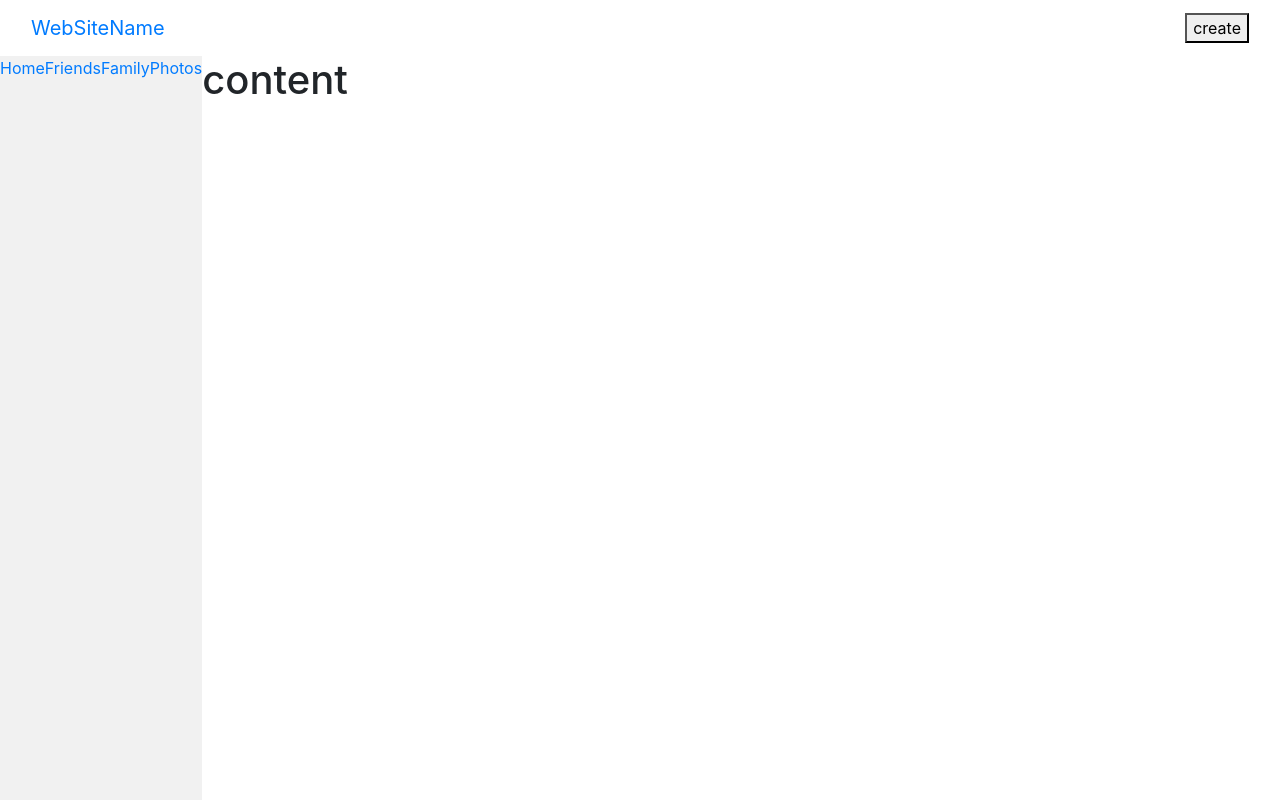
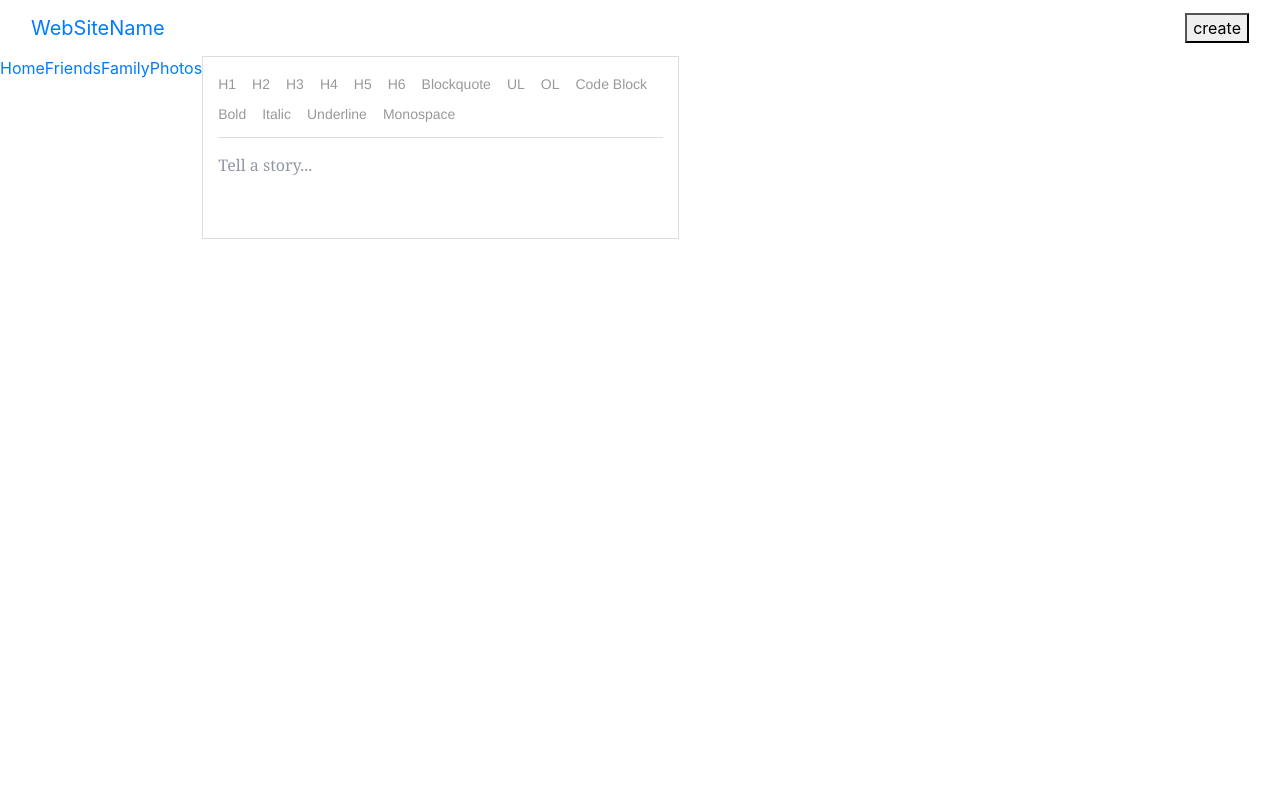
Before and after one commit to pushkar-abhishek/noteApp-web, a React (Create React App) app: page / in a window 1280 px wide. Shown: the top 800 px of the page. Built offline with nearby package versions, Linux system fonts and the light colour scheme.

Commit message:
draft-js integrated

```diff
--- a/package.json
+++ b/package.json
@@ -4,6 +4,7 @@
   "private": true,
   "dependencies": {
     "bootstrap": "^4.3.1",
+    "draft-js": "^0.11.2",
     "react": "^16.11.0",
     "react-dom": "^16.11.0",
     "react-scripts": "3.2.0"
--- a/src/App.js
+++ b/src/App.js
@@ -1,5 +1,5 @@
 import React from "react";
-import "./App.css";
+// import "./App.css";
 import HeaderArea from "./components/common/HeaderArea";
 import ContainerArea from "./components/common/ContainerArea";
 import SidebarArea from "./components/common/SidebarArea";
--- a/src/components/common/ContentArea/index.js
+++ b/src/components/common/ContentArea/index.js
@@ -1,14 +1,11 @@
 import React, { Component } from 'react';
+import DraftEditor from '../DraftEditor';
 
 class index extends Component {
-    constructor(props) {
-        super(props);
-        this.state = {};
-    }
     render() {
         return (
             <div className="col-xs-8">
-                <h1>content</h1>
+                <DraftEditor />
             </div>
         );
     }
--- /dev/null
+++ b/src/components/common/DraftEditor.js
@@ -0,0 +1,192 @@
+import React from 'react';
+import { Editor, EditorState, RichUtils } from 'draft-js';
+
+class RichEditorExample extends React.Component {
+    constructor(props) {
+        super(props);
+        this.state = { editorState: EditorState.createEmpty() };
+
+        this.focus = () => this.refs.editor.focus();
+        this.onChange = (editorState) => this.setState({ editorState });
+
+        this.handleKeyCommand = (command) => this._handleKeyCommand(command);
+        this.onTab = (e) => this._onTab(e);
+        this.toggleBlockType = (type) => this._toggleBlockType(type);
+        this.toggleInlineStyle = (style) => this._toggleInlineStyle(style);
+    }
+
+    _handleKeyCommand(command) {
+        const { editorState } = this.state;
+        const newState = RichUtils.handleKeyCommand(editorState, command);
+        if (newState) {
+            this.onChange(newState);
+            return true;
+        }
+        return false;
+    }
+
+    _onTab(e) {
+        const maxDepth = 4;
+        this.onChange(RichUtils.onTab(e, this.state.editorState, maxDepth));
+    }
+
+    _toggleBlockType(blockType) {
+        this.onChange(
+            RichUtils.toggleBlockType(
+                this.state.editorState,
+                blockType
+            )
+        );
+    }
+
+    _toggleInlineStyle(inlineStyle) {
+        this.onChange(
+            RichUtils.toggleInlineStyle(
+                this.state.editorState,
+                inlineStyle
+            )
+        );
+    }
+
+    render() {
+        const { editorState } = this.state;
+
+        // If the user changes block type before entering any text, we can
+        // either style the placeholder or hide it. Let's just hide it now.
+        let className = 'RichEditor-editor';
+        var contentState = editorState.getCurrentContent();
+        if (!contentState.hasText()) {
+            if (contentState.getBlockMap().first().getType() !== 'unstyled') {
+                className += ' RichEditor-hidePlaceholder';
+            }
+        }
+
+        return (
+            <div className="RichEditor-root">
+                <BlockStyleControls
+                    editorState={editorState}
+                    onToggle={this.toggleBlockType}
+                />
+                <InlineStyleControls
+                    editorState={editorState}
+                    onToggle={this.toggleInlineStyle}
+                />
+                <div className={className} onClick={this.focus}>
+                    <Editor
+                        blockStyleFn={getBlockStyle}
+                        customStyleMap={styleMap}
+                        editorState={editorState}
+                        handleKeyCommand={this.handleKeyCommand}
+                        onChange={this.onChange}
+                        onTab={this.onTab}
+                        placeholder="Tell a story..."
+                        ref="editor"
+                        spellCheck={true}
+                    />
+                </div>
+            </div>
+        );
+    }
+}
+
+// Custom overrides for "code" style.
+const styleMap = {
+    CODE: {
+        backgroundColor: 'rgba(0, 0, 0, 0.05)',
+        fontFamily: '"Inconsolata", "Menlo", "Consolas", monospace',
+        fontSize: 16,
+        padding: 2,
+    },
+};
+
+function getBlockStyle(block) {
+    switch (block.getType()) {
+        case 'blockquote': return 'RichEditor-blockquote';
+        default: return null;
+    }
+}
+
+class StyleButton extends React.Component {
+    constructor() {
+        super();
+        this.onToggle = (e) => {
+            e.preventDefault();
+            this.props.onToggle(this.props.style);
+        };
+    }
+
+    render() {
+        let className = 'RichEditor-styleButton';
+        if (this.props.active) {
+            className += ' RichEditor-activeButton';
+        }
+
+        return (
+            <span className={className} onMouseDown={this.onToggle}>
+                {this.props.label}
+            </span>
+        );
+    }
+}
+
+const BLOCK_TYPES = [
+    { label: 'H1', style: 'header-one' },
+    { label: 'H2', style: 'header-two' },
+    { label: 'H3', style: 'header-three' },
+    { label: 'H4', style: 'header-four' },
+    { label: 'H5', style: 'header-five' },
+    { label: 'H6', style: 'header-six' },
+    { label: 'Blockquote', style: 'blockquote' },
+    { label: 'UL', style: 'unordered-list-item' },
+    { label: 'OL', style: 'ordered-list-item' },
+    { label: 'Code Block', style: 'code-block' },
+];
+
+const BlockStyleControls = (props) => {
+    const { editorState } = props;
+    const selection = editorState.getSelection();
+    const blockType = editorState
+        .getCurrentContent()
+        .getBlockForKey(selection.getStartKey())
+        .getType();
+
+    return (
+        <div className="RichEditor-controls">
+            {BLOCK_TYPES.map((type) =>
+                <StyleButton
+                    key={type.label}
+                    active={type.style === blockType}
+                    label={type.label}
+                    onToggle={props.onToggle}
+                    style={type.style}
+                />
+            )}
+        </div>
+    );
+};
+
+var INLINE_STYLES = [
+    { label: 'Bold', style: 'BOLD' },
+    { label: 'Italic', style: 'ITALIC' },
+    { label: 'Underline', style: 'UNDERLINE' },
+    { label: 'Monospace', style: 'CODE' },
+];
+
+const InlineStyleControls = (props) => {
+    var currentStyle = props.editorState.getCurrentInlineStyle();
+    return (
+        <div className="RichEditor-controls">
+            {INLINE_STYLES.map(type =>
+                <StyleButton
+                    key={type.label}
+                    active={currentStyle.has(type.style)}
+                    label={type.label}
+                    onToggle={props.onToggle}
+                    style={type.style}
+                />
+            )}
+        </div>
+    );
+};
+
+export default RichEditorExample
--- /dev/null
+++ b/src/css/DraftsEditor.css
@@ -0,0 +1,63 @@
+.RichEditor-root {
+  background: #fff;
+  border: 1px solid #ddd;
+  font-family: "Georgia", serif;
+  font-size: 14px;
+  padding: 15px;
+}
+
+.RichEditor-editor {
+  border-top: 1px solid #ddd;
+  cursor: text;
+  font-size: 16px;
+  margin-top: 10px;
+}
+
+.RichEditor-editor .public-DraftEditorPlaceholder-root,
+.RichEditor-editor .public-DraftEditor-content {
+  margin: 0 -15px -15px;
+  padding: 15px;
+}
+
+.RichEditor-editor .public-DraftEditor-content {
+  min-height: 100px;
+}
+
+.RichEditor-hidePlaceholder .public-DraftEditorPlaceholder-root {
+  display: none;
+}
+
+.RichEditor-editor .RichEditor-blockquote {
+  border-left: 5px solid #eee;
+  color: #666;
+  font-family: "Hoefler Text", "Georgia", serif;
+  font-style: italic;
+  margin: 16px 0;
+  padding: 10px 20px;
+}
+
+.RichEditor-editor .public-DraftStyleDefault-pre {
+  background-color: rgba(0, 0, 0, 0.05);
+  font-family: "Inconsolata", "Menlo", "Consolas", monospace;
+  font-size: 16px;
+  padding: 20px;
+}
+
+.RichEditor-controls {
+  font-family: "Helvetica", sans-serif;
+  font-size: 14px;
+  margin-bottom: 5px;
+  user-select: none;
+}
+
+.RichEditor-styleButton {
+  color: #999;
+  cursor: pointer;
+  margin-right: 16px;
+  padding: 2px 0;
+  display: inline-block;
+}
+
+.RichEditor-activeButton {
+  color: #5890ff;
+}
--- a/src/index.js
+++ b/src/index.js
@@ -1,10 +1,11 @@
 import React from 'react';
 import ReactDOM from 'react-dom';
-import './index.css';
+// import './index.css';
 import App from './App';
 // import '../node_modules/bootstrap/dist/css/bootstrap.min.css';
+import '../src/css/DraftsEditor.css';
 import "bootstrap/dist/css/bootstrap.css";
-
+import 'draft-js/dist/Draft.css'
 import * as serviceWorker from './serviceWorker';
 
 ReactDOM.render(<App />, document.getElementById('root'));
```
Also changed, not shown: 1 other file (tests, documents, lock files or other folders).
